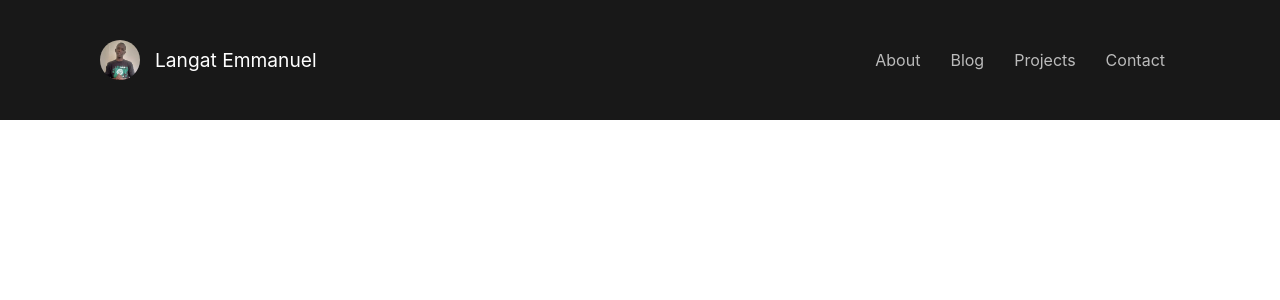
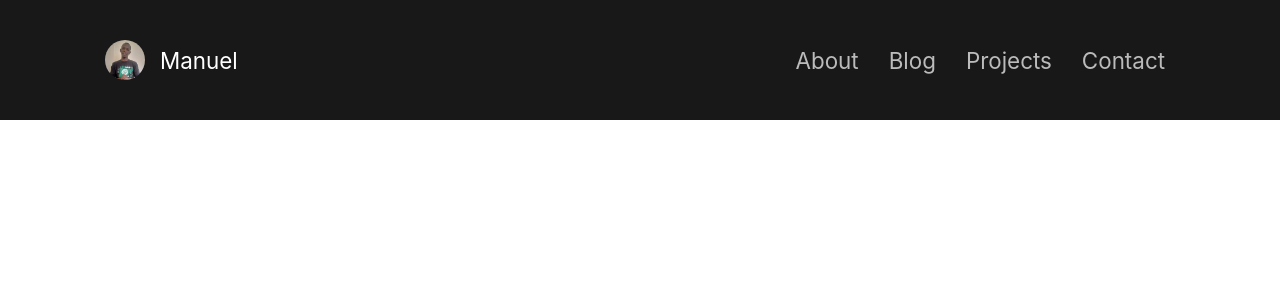
Before and after one commit to Manuel-kl/Manuel-portfolio, a Vue app: page / in a window 1280 px wide. Shown: the top 300 px of the page. Built offline with nearby package versions, Linux system fonts and the light colour scheme.

Commit message:
Added hovering effect on navbar links

```diff
--- a/src/App.vue
+++ b/src/App.vue
@@ -12,6 +12,11 @@
     --navbar-color-hover: white;
     --navbar-height-large: 80px;
     --navbar-height-small: 60px;
+    --navbar-hover-1: #5eddac;
+    --navbar-hover-2: #5a43f1;
+    --navbar-hover-3: #f6cd5d;
+    --navbar-hover-4: #59abf7;
+
     /*  */
     --card-background-color: var(--gray-9);
     --star: var(--rainbow-5);
@@ -105,16 +110,11 @@
     --blue-3: #5b5ed5;
     --blue-4: #623ac6;
     --blue-5: #58119f;
-    --rainbow-1: #ff67f7;
     --rainbow-2: #936df9;
-    --rainbow-3: #59abf7;
-    --rainbow-4: #5eddac;
-    --rainbow-5: #f6cd5d;
     --orange: #ff7e22;
     --yellow: #fca62a;
     --pink: #f57ad0;
     --purple: #673ece;
-    --indigo: #5a43f1;
     --indigo-dark: #4509cf;
     --indigo-light: #969bf6;
     --indigo-muted: #f1f2fd;
--- a/src/components/NavBar.vue
+++ b/src/components/NavBar.vue
@@ -2,10 +2,9 @@
     <div class="navigation">
         <div class="nav-wrapper">
             <router-link to="/">
-                <img src="../assets/manuel.jpg" alt="Langat's profile pic">
-                <span>Langat Emmanuel</span>
+                <img src="../assets/manuel.jpg" alt="Langat's profile pic" />
+                <span>Manuel</span>
             </router-link>
-
         </div>
         <nav>
             <router-link to="/about">About</router-link>
@@ -30,7 +29,7 @@ export default {
 <style scoped>
 
 </style>
-<style lang='css' scoped>
+<style lang="css" scoped>
 .navigation {
     display: flex;
     flex-direction: row;
@@ -40,6 +39,8 @@ export default {
     padding: 20px 100px 20px 100px;
     height: var(--navbar-height-large);
     font-family: var(--font-family-nav);
+    font-size: 1.4rem;
+
 }
 
 .navigation .nav-wrapper a {
@@ -48,7 +49,7 @@ export default {
     align-items: center;
     color: white;
     text-decoration: none;
-    font-size: 1.2rem;
+    padding: 5px;
 }
 
 .navigation .nav-wrapper span {
@@ -65,6 +66,28 @@ export default {
 .navigation nav a {
     color: var(--navbar-color);
     text-decoration: none;
-    padding: 0 15px;
+    margin: 0 15px;
+    padding-bottom: 5px;
+}
+
+.navigation nav  a:nth-child(1):hover {
+    color:var(--navbar-color-hover);
+    border-bottom: 2px solid var(--navbar-hover-1);
+
+}
+.navigation nav  a:nth-child(2):hover {
+    color:var(--navbar-color-hover);
+    border-bottom: 2px solid var(--navbar-hover-2);
+
+}
+.navigation nav  a:nth-child(3):hover {
+    color:var(--navbar-color-hover);
+    border-bottom: 2px solid var(--navbar-hover-3);
+
+}
+.navigation nav  a:nth-child(4):hover {
+    color:var(--navbar-color-hover);
+    border-bottom: 2px solid var(--navbar-hover-4);
+
 }
 </style>
```
